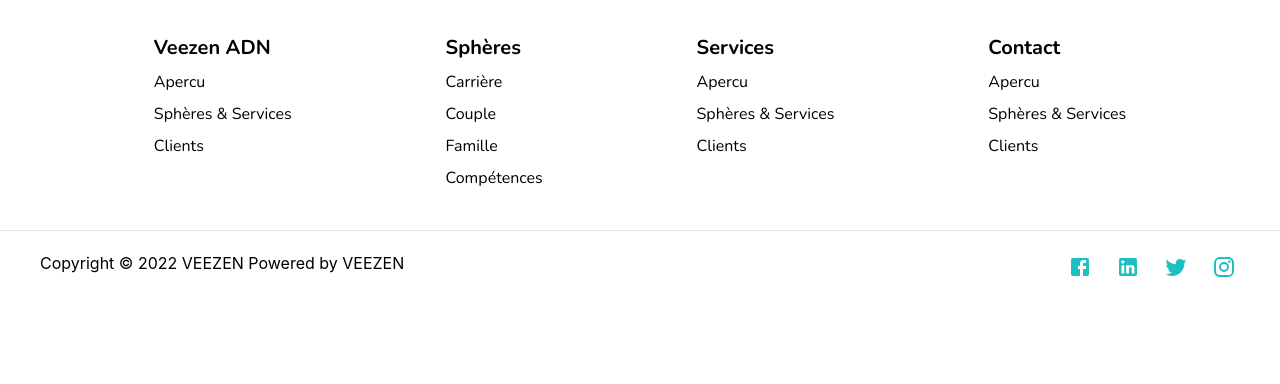
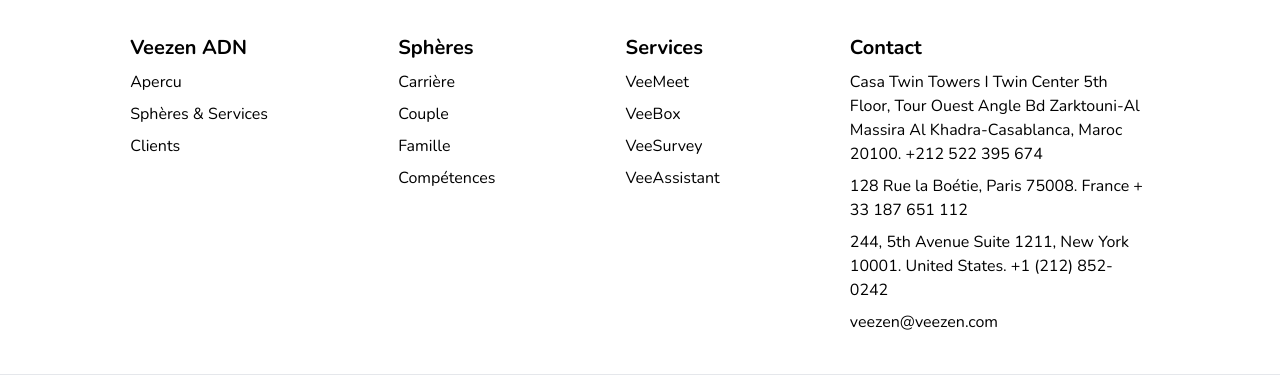
Before and after one commit to Mbistami/veezen-next-landingpage, a Next.js app: page / in a window 1280 px wide. Shown: the part 5566-5950 px from the top of the page. Before the commit the page ends 5869 px from the top, so only its background shows below. Built offline with nearby package versions, Linux system fonts and the light colour scheme.

Commit message:
upgrade apercu

```diff
--- a/components/Footer.tsx
+++ b/components/Footer.tsx
@@ -6,35 +6,71 @@
       <div className="flex flex-row justify-evenly px-10 py-10 font-nunito flex-wrap gap-10 text-center sm:text-left">
         <div>
           <p className="font-bold text-xl pb-2">Veezen ADN</p>
-          <ul className="text-md font-normal gap-2 flex flex-col">
-            <li>Apercu</li>
-            <li>Sphères & Services</li>
-            <li>Clients</li>
+          <ul className="text-md  font-normal gap-2 flex flex-col cursor-pointer ">
+            <li
+              className="hover:text-[#1dbfc1] transition-all"
+              onClick={() => window.open("/apercu", "_self")}
+            >
+              Apercu
+            </li>
+            <li className="hover:text-[#1dbfc1] transition-all">
+              Sphères & Services
+            </li>
+            <li className="hover:text-[#1dbfc1] transition-all">Clients</li>
           </ul>
         </div>
         <div>
           <p className="font-bold text-xl pb-2">Sphères</p>
-          <ul className="text-md font-normal gap-2 flex flex-col">
-            <li>Carrière</li>
-            <li>Couple </li>
-            <li>Famille</li>
-            <li>Compétences</li>
+          <ul className="text-md  font-normal gap-2 flex flex-col cursor-pointer ">
+            <li className="hover:text-[#1dbfc1] transition-all">
+              <a href="#fields">Carrière</a>
+            </li>
+            <li className="hover:text-[#1dbfc1] transition-all">
+              <a href="#fields">Couple</a>{" "}
+            </li>
+            <li className="hover:text-[#1dbfc1] transition-all">
+              <a href="#fields">Famille</a>
+            </li>
+            <li className="hover:text-[#1dbfc1] transition-all">
+              <a href="#fields">Compétences</a>
+            </li>
           </ul>
         </div>
         <div>
           <p className="font-bold text-xl pb-2">Services</p>
-          <ul className="text-md font-normal gap-2 flex flex-col">
-            <li>Apercu</li>
-            <li>Sphères & Services</li>
-            <li>Clients</li>
+          <ul className="text-md  font-normal gap-2 flex flex-col cursor-pointer ">
+            <li className="hover:text-[#1dbfc1] transition-all">
+              <a href="#spheres">VeeMeet</a>
+            </li>
+            <li className="hover:text-[#1dbfc1] transition-all ">
+              <a href="#spheres">VeeBox</a>
+            </li>
+            <li className="hover:text-[#1dbfc1] transition-all ">
+              <a href="#spheres">VeeSurvey</a>
+            </li>
+            <li className="hover:text-[#1dbfc1] transition-all ">
+              <a href="#spheres">VeeAssistant</a>
+            </li>
           </ul>
         </div>
-        <div>
+        <div className="w-1/4">
           <p className="font-bold text-xl pb-2">Contact</p>
-          <ul className="text-md font-normal gap-2 flex flex-col">
-            <li>Apercu</li>
-            <li>Sphères & Services</li>
-            <li>Clients</li>
+          <ul className="text-md  font-normal gap-2 flex flex-col cursor-pointer ">
+            <li className="hover:text-[#1dbfc1] transition-all">
+              Casa Twin Towers I Twin Center 5th Floor, Tour Ouest Angle Bd
+              Zarktouni-Al Massira Al Khadra-Casablanca, Maroc 20100. +212 522
+              395 674
+            </li>
+            <li className="hover:text-[#1dbfc1] transition-all">
+              128 Rue la Boétie, Paris 75008. France + 33 187 651 112
+            </li>
+            <li className="hover:text-[#1dbfc1] transition-all">
+              244, 5th Avenue Suite 1211, New York 10001. United States. +1
+              (212) 852-0242
+            </li>
+            <li className="hover:text-[#1dbfc1] transition-all">
+              veezen@veezen.com
+            </li>
           </ul>
         </div>
       </div>
--- a/components/OurFields.tsx
+++ b/components/OurFields.tsx
@@ -2,7 +2,7 @@
 
 export const OurFields = ({ title, cards }) => {
   return (
-    <div className="pb-20">
+    <div  className="pb-20">
       <p className="text-left text-[#0662A3] text-xl sm:text-2xl font-nunito pt-5 border-b border-[#0662A3] pb-3">
         {title}
       </p>
--- a/components/OurSpheres.tsx
+++ b/components/OurSpheres.tsx
@@ -4,7 +4,7 @@
 
 export const OurSpheres = () => {
   return (
-    <div className="bg-gradient-to-b from-[#2186ad] to-[#9ec3d2] relative pb-10 sm:h-screen">
+    <div id="spheres" className="bg-gradient-to-b from-[#2186ad] to-[#9ec3d2] relative pb-10 sm:h-screen">
       <p className="block pt-10 sm:pt-0 sm:absolute top-20 text-xl sm:left-1/2 sm:-translate-x-1/2 md:translate-x-0 font-nunito font-bold text-center">
         NOS SPHÈRES
       </p>
@@ -43,7 +43,9 @@
                   <Group className="w-10 h-10" />
                 </div>
                 <div>
-                  <h1 className="text-xl font-bold">VeeMeet</h1>
+                  <h1 id="veemeet" className="text-xl font-bold">
+                    VeeMeet
+                  </h1>
                   <div className="text-black">
                     <p>
                       Un réseau international de mentors de renom à votre
--- a/pages/index.js
+++ b/pages/index.js
@@ -55,7 +55,10 @@
       <LandingSection />
       <EventsSlider />
       <OurMission />
-      <div className=" text-black bg-white text-center relative flex flex-row pt-10 sm:pt-36 justify-center">
+      <div
+        id="fields"
+        className=" text-black bg-white text-center relative flex flex-row pt-10 sm:pt-36 justify-center"
+      >
         <div className="w-full px-10 sm:px-15 md:px-20 lg:px-40">
           <h1 className="font-nunito text-2xl font-bold sm:text-5xl">
             Nos sphères d&apos;intervention
--- a/styles/globals.css
+++ b/styles/globals.css
@@ -16,6 +16,7 @@
   margin: 0;
   font-family: -apple-system, BlinkMacSystemFont, Segoe UI, Roboto, Oxygen,
     Ubuntu, Cantarell, Fira Sans, Droid Sans, Helvetica Neue, sans-serif;
+  scroll-behavior: smooth;
 }
 
 a {
```
